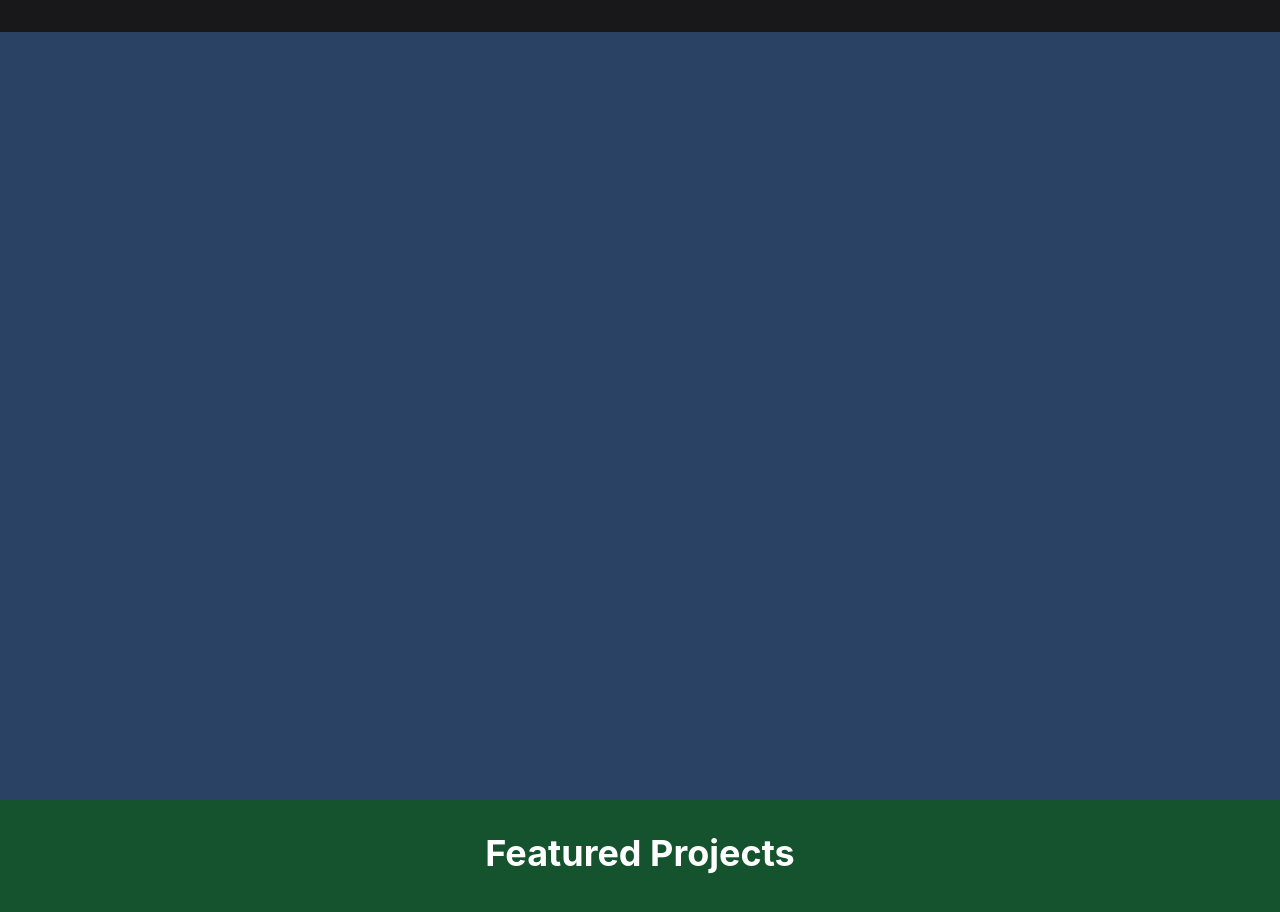
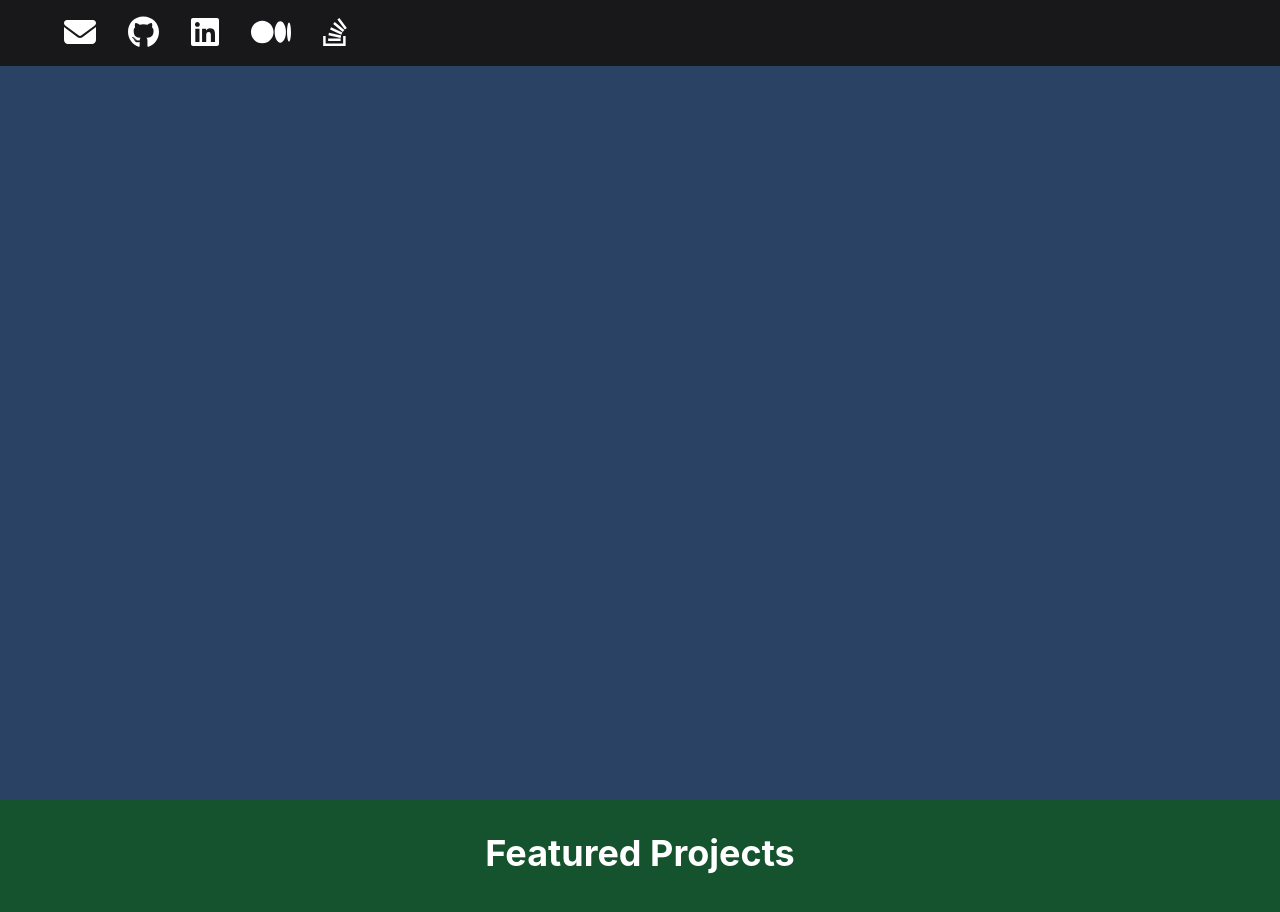
Before and after one commit to ProvidedPlay/Portfolio, a React (Create React App) app: page / in a window 1280 px wide. Shown: the top 912 px of the page. Built offline with nearby package versions, Linux system fonts and the light colour scheme.

Commit message:
completed the header section

```diff
--- a/src/components/Header.js
+++ b/src/components/Header.js
@@ -66,7 +66,12 @@ const Header = () => {
           <nav>
 
             {/* Add social media links based on the `socials` data */}
-
+              <HStack spacing={8}>
+                {socials.map(({icon, url}) => <a href={url} key={url}>
+                  <FontAwesomeIcon icon={icon} size="2x"/>
+                </a>
+                )}
+              </HStack>
           </nav>
           <nav>
             <HStack spacing={8}>
```
